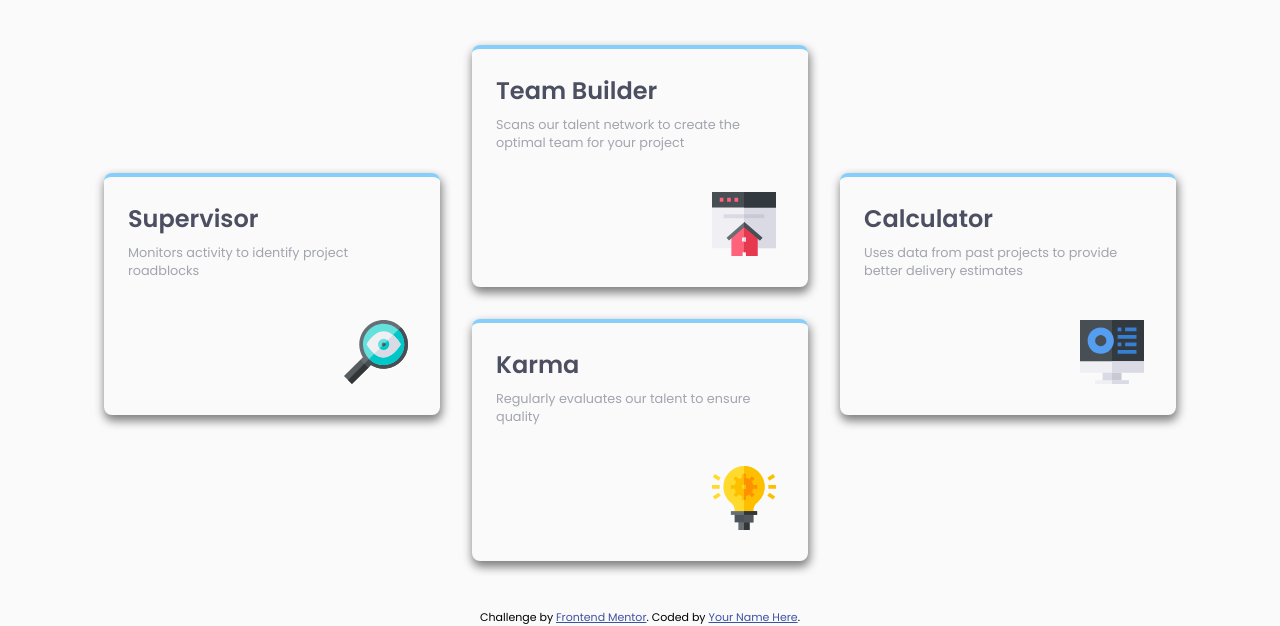
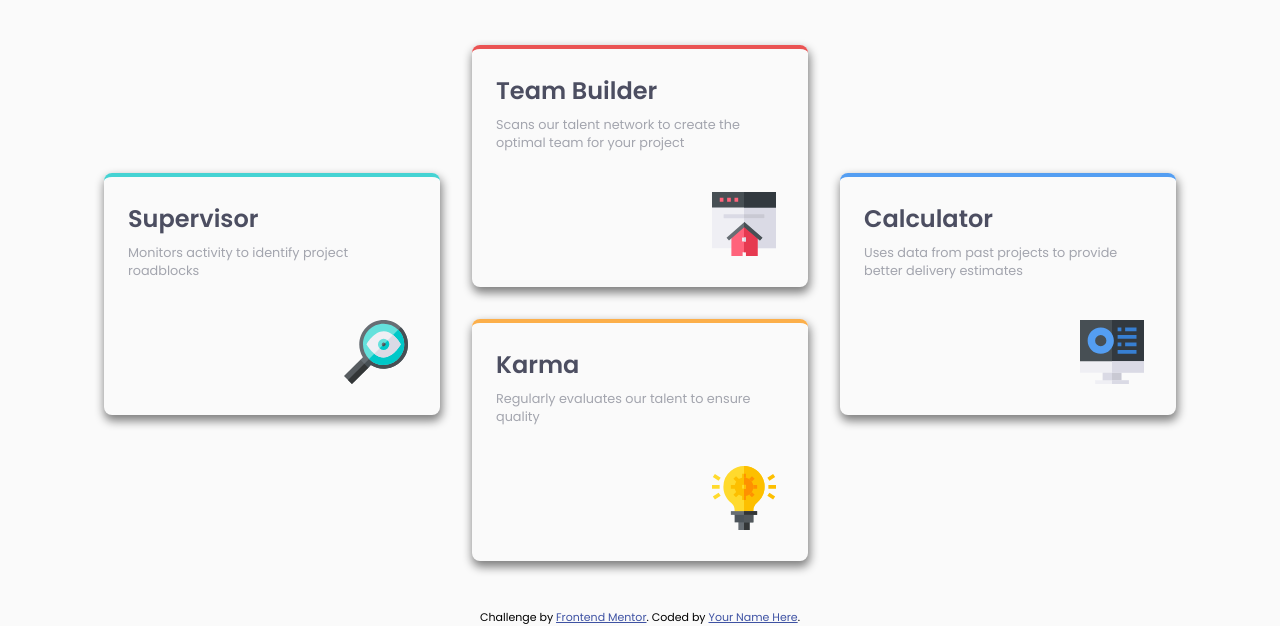
Before and after one commit to Kucabara21/four-card-feature-section-master, a plain HTML site: page index.html in a window 1280 px wide. Shown: the part 213-839 px from the top of the page. Drawn offline with Linux system fonts and the light colour scheme.

Commit message:
Update style.css

```diff
--- a/style.css
+++ b/style.css
@@ -32,8 +32,6 @@ body{
     flex-direction: column;
     margin: 2rem 2rem;
     justify-content: center;
-    grid-template-columns: repeat(3, 1fr);
-    grid-auto-rows: minmax(1rem, auto);
 }
 
 .header{
@@ -76,6 +74,18 @@ h1{
     border-radius: 0.5rem;
     box-shadow: 1px 5px 10px 1px gray;
 }
+.supervisor .content{
+    border-top: 4px solid hsl(180, 62%, 55%);
+}
+.tBuild{
+    border-top: 4px solid hsl(0, 78%, 62%);
+}
+.karma{
+    border-top: 4px solid hsl(34, 97%, 64%);
+}
+.calc .content{
+    border-top: 4px solid hsl(212, 86%, 64%);
+}
 .content h2{
     font-weight: 600;
     font-size: 1.5rem;
```
